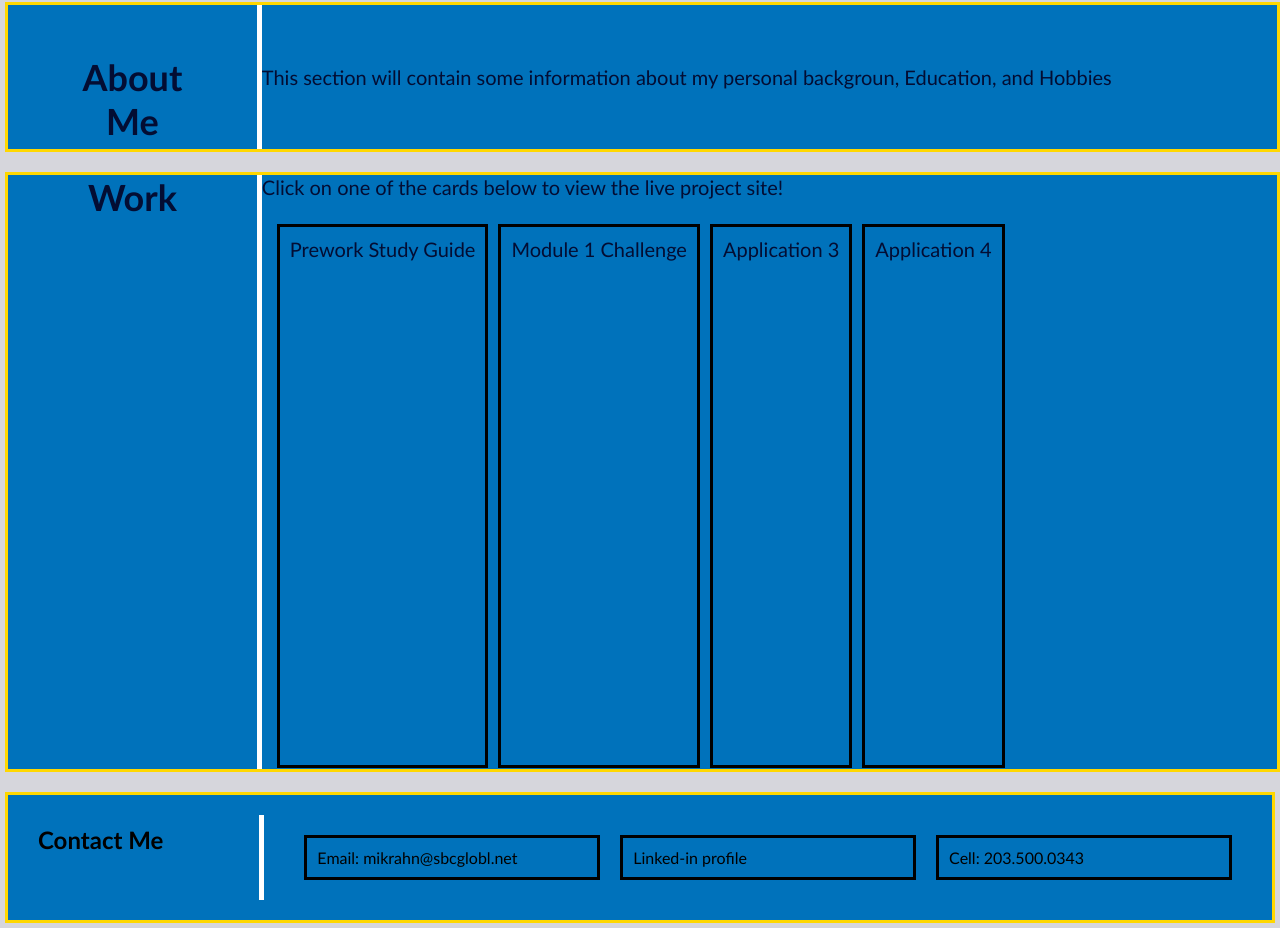
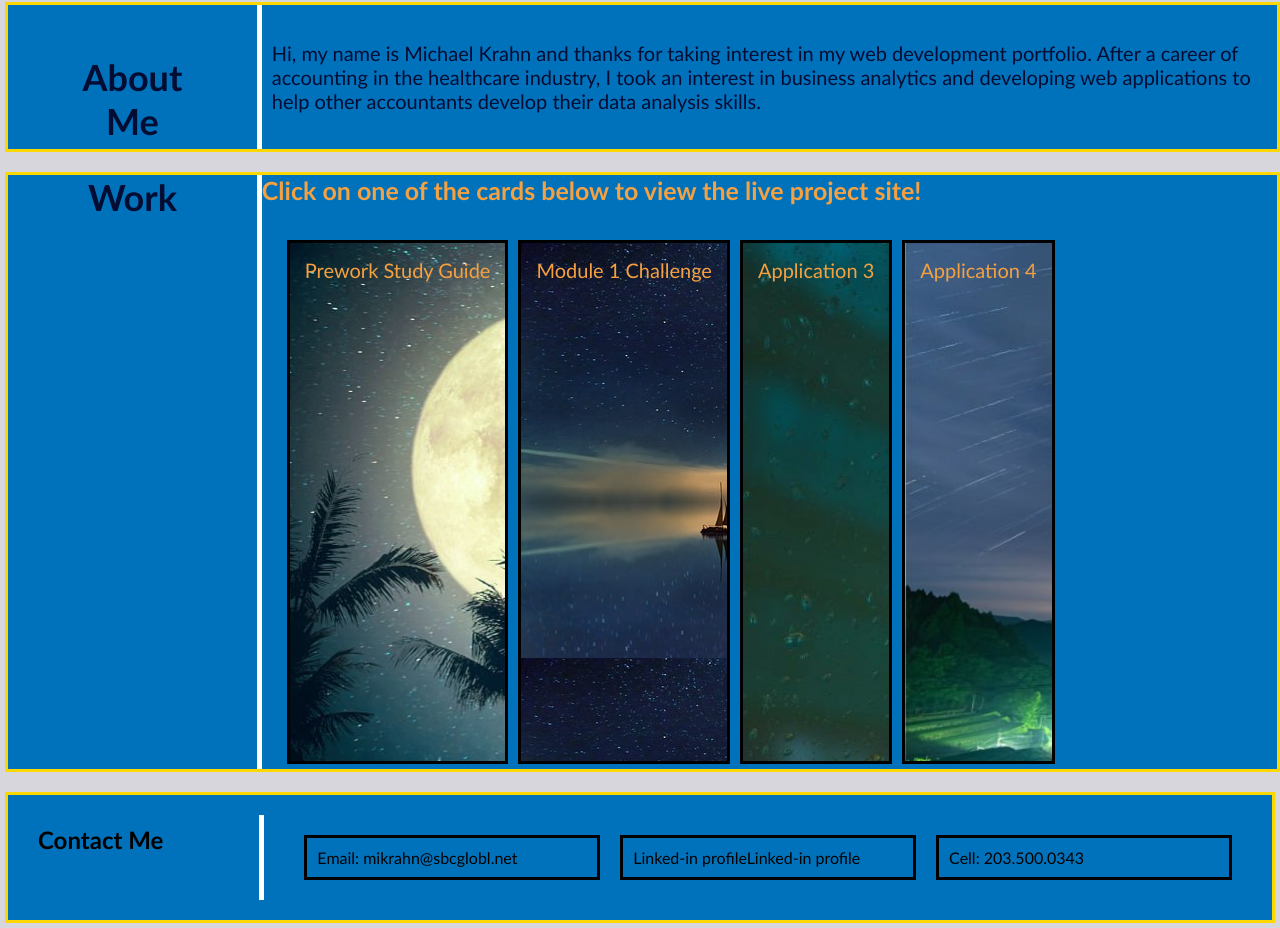
Before and after one commit to mikrahn/module-2-challenge, a plain HTML site: page index.html in a window 1280 px wide. Shown: the part 317-1245 px from the top of the page. Drawn offline with Linux system fonts and the light colour scheme.

Commit message:
updates to .html file and .css for module-2 project

```diff
--- a/Assets/css/style.css
+++ b/Assets/css/style.css
@@ -6,6 +6,7 @@
 
 body {
   background-color: #d6d6dc;
+  font-family: "Gill Sans", "Gill Sans MT", Calibri, "Trebuchet MS", sans-serif;
 }
 
 .header {
@@ -24,12 +25,8 @@ body {
   /* padding: 15px; */
   width: 100px;
   height: 100px;
-  border: gold solid;
+  border: gold double 5px;
 }
-
-/* .background-separation {
-  background-color: black;
-} */
 
 .header h1 {
   display: inline-block;
@@ -100,13 +97,14 @@ p {
   display: flex;
   height: 100%;
   width: 80%;
-  /* justify-content: center; */
+  overflow: hidden;
   float: right;
   align-items: center;
 }
 #about-me-text p {
   flex: 1;
   align-items: center;
+  margin: 10px;
 }
 
 .work {
@@ -130,18 +128,22 @@ p {
   text-align: center;
 }
 
-#applictions-text {
+.applictions-text {
   display: flex;
+  min-height: 30px;
   color: (3, 13, 51);
   height: 20px;
   width: 80%;
-  font-size: 20px;
+  font-size: 30px;
 }
 
-#applictions-text p {
-  /* display: flex;
-  flex-direction: column; */
+.applictions-text {
   font-size: 30px;
+}
+
+h4 {
+  color: rgb(245, 161, 66);
+  font-size: 25px;
 }
 
 #portfolio {
@@ -153,20 +155,12 @@ p {
 
 .card-container {
   display: flex;
-  /* flex-direction: column; */
-  /* width: 75%; */
   flex-wrap: wrap;
-  align-items: stretch;
   height: 95%;
-
-  /* height: 525px;
-  width: 78%; */
-  padding: 10px;
+  padding: 20px;
   margin-top: 10px;
-  margin-bottom: 10px;
+  margin-bottom: 15px;
   margin-right: 10px;
-  /* margin: 10px; */
-  /* background: aqua; */
 }
 
 .app-cards {
@@ -180,13 +174,30 @@ p {
 #app-1 {
   flex: 2;
   height: 100%;
-  /* width: auto; */
   margin: 5px;
   border: black solid;
+  background-image: url(../images/istockphoto-585763658-1024x1024.jpg);
+  color: rgb(245, 161, 66);
+}
+
+#app-1 p {
+  color: rgb(245, 161, 66);
 }
 
 img {
   object-fit: cover;
+}
+
+#app-2 {
+  background-image: url(../images/ocean-3605547_640.jpg);
+}
+
+#app-3 {
+  background-image: url(../images/pexels-pixabay-531880.jpg);
+}
+
+#app-4 {
+  background-image: url(../images/istockphoto-1267676291-1024x1024.jpg);
 }
 
 #app-2,
@@ -195,11 +206,15 @@ img {
   flex: 1;
   height: 100%;
 
-  /* overflow: hidden; */
-  /* min-width: 100px; */
+  margin: 5px;
+  border: black solid;
+}
+
+.card-container p {
+  color: rgb(245, 161, 66);
 
   margin: 5px;
-  border: black solid;
+  /* border: black solid; */
 }
 
 div {
--- a/index.html
+++ b/index.html
@@ -40,8 +40,11 @@
 
         <section id="about-me-text">
           <p>
-            This section will contain some information about my personal
-            backgroun, Education, and Hobbies
+            Hi, my name is Michael Krahn and thanks for taking interest in my
+            web development portfolio. After a career of accounting in the
+            healthcare industry, I took an interest in business analytics and
+            developing web applications to help other accountants develop their
+            data analysis skills.
           </p>
         </section>
       </article>
@@ -52,7 +55,9 @@
         </section>
 
         <section class="applications-text">
-          <p>Click on one of the cards below to view the live project site!</p>
+          <h4>
+            Click on one of the cards below to view the live project site!
+          </h4>
         </section>
 
         <section class="card-container">
@@ -96,7 +101,9 @@
         <div class="email">Email: mikrahn@sbcglobl.net</div>
         <div class="linked-in">
           <a
-            href="https://www.linkedin.com/in/michael-krahn-cpa-cma-chfp-ms-business-analytics-90a36514/?lipi=urn%3Ali%3Apage%3Ad_flagship3_feed%3Bb%2FS7WtlpRgGGpNMpxWWunw%3D%3D"
+          href="https://www.linkedin.com/in/michael-krahn-cpa-cma-chfp-ms-business-analytics-90a36514?trk=people-guest_people_search-card"
+            >Linked-in profile</a
+
             >Linked-in profile</a
           >
         </div>
@@ -105,3 +112,6 @@
     </footer>
   </body>
 </html>
+
+
+<!-- href="https://www.linkedin.com/in/michael-krahn-cpa-cma-chfp-ms-business-analytics-90a36514/?lipi=urn%3Ali%3Apage%3Ad_flagship3_feed%3Bb%2FS7WtlpRgGGpNMpxWWunw%3D%3D" -->
```
Also changed, not shown: Assets/images/Screenshot 2023-12-03 185608.png (added).
